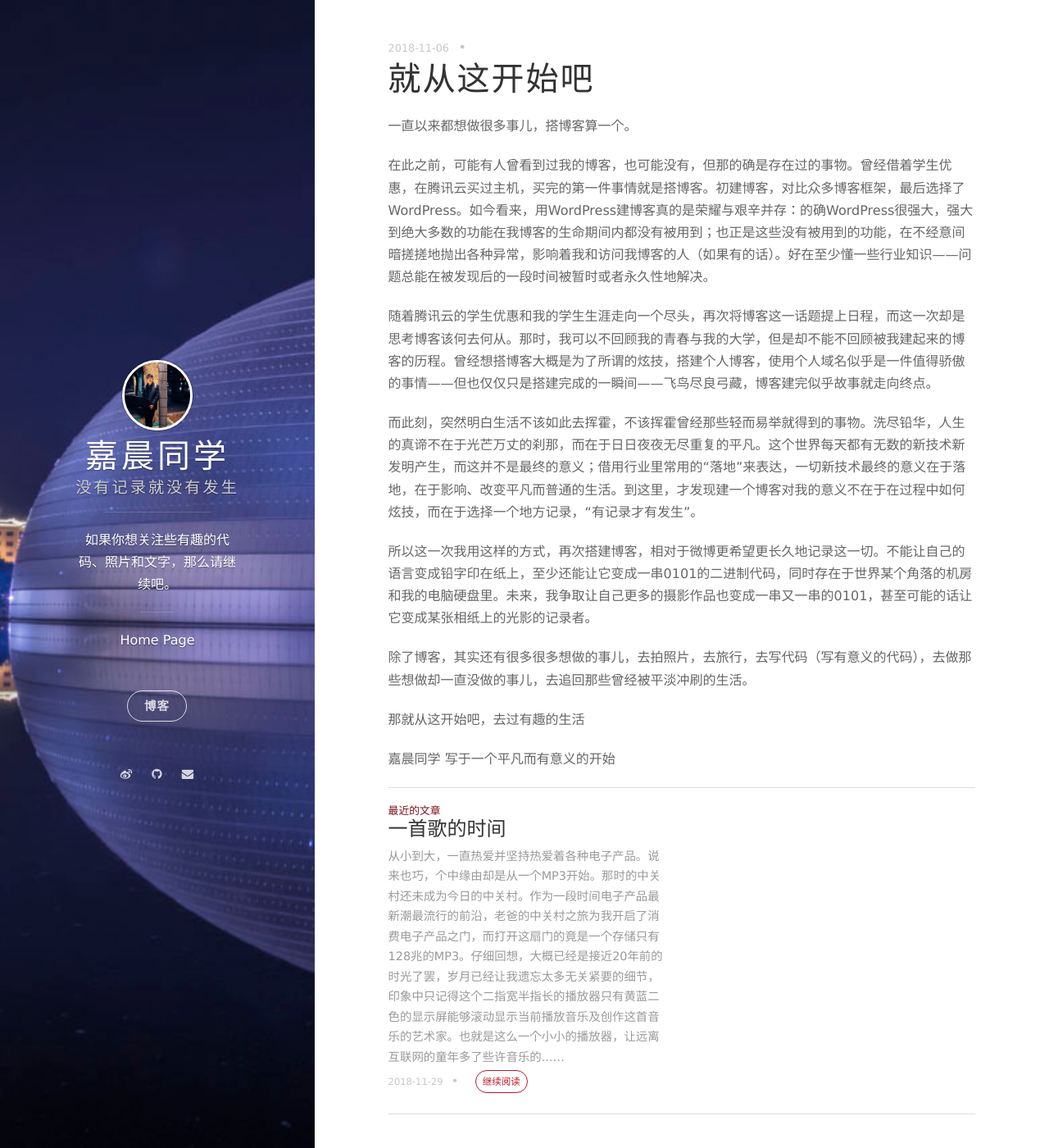
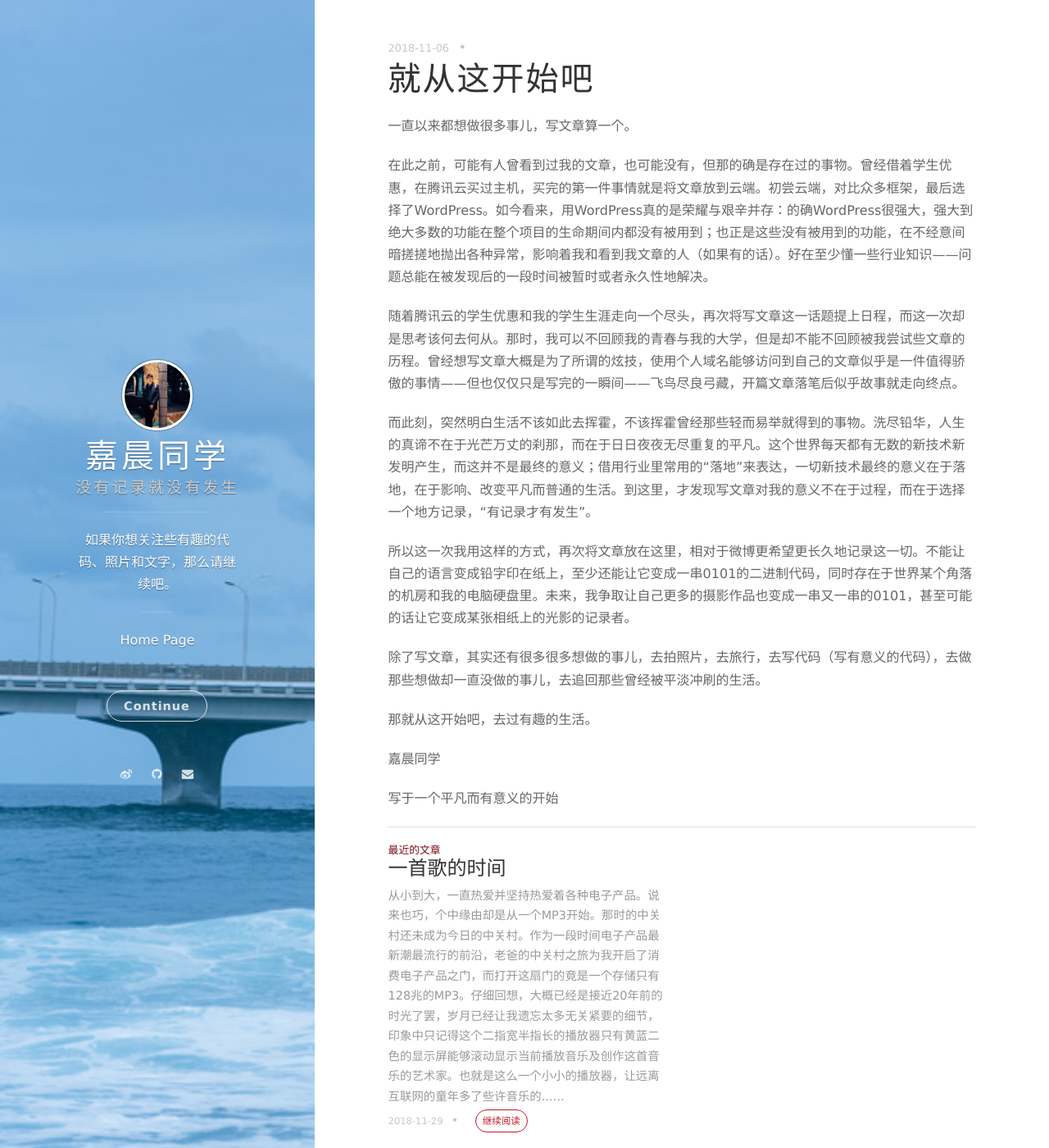
Before and after one commit to fengjiachen/fengjiachen.github.io, a Jekyll site: the page built from _posts/2018-11-06-就从这开始吧.markdown, in a window 1280 px wide and 1400 px high. Shown: the whole window at 82% size. Built offline with Jekyll 4.4.1, drawn with Linux system fonts in a browser that asks for light colours; nearby versions of some CDN libraries.

Commit message:
beian number

```diff
--- a/_config.yml
+++ b/_config.yml
@@ -17,8 +17,8 @@ highlighter: rouge
 
 # The blog button should not be removed.
 blog_button:
-    title: 博客
-    description: Visit blog
+    title: Continue
+    description: continue and enjoy
 
 # Navigation buttons in the front page.
 nav:
@@ -39,7 +39,7 @@ paginate_path: "page/:num/"
 social:
     nickname: 嘉晨同学
     weibo: u/2813122022
-    github: CapFeng
+    github: fengjiachen
     mail: buaa_fengjiachen@foxmail.com
 
 # Google Analytics
--- a/_includes/footer.html
+++ b/_includes/footer.html
@@ -1,5 +1,8 @@
 <section class="footer">
     <footer>
-        <span class="footer__copyright">本站{% if site.creator %}由 {{site.creator}} 创建{% endif %}</span>
+        <span class="footer__copyright">本站{% if site.creator %}由 {{site.creator}} 创建{% endif %}
+            <p><a href="http://www.miit.gov.cn/">京ICP备16047850号</a></p>
+        </span>
+
     </footer>
 </section>
--- a/_posts/2018-11-06-就从这开始吧.markdown
+++ b/_posts/2018-11-06-就从这开始吧.markdown
@@ -4,19 +4,22 @@ title:  "就从这开始吧"
 date:   2018-11-06 21:26:54 +0800
 categories: jekyll update
 ---
-一直以来都想做很多事儿，搭博客算一个。
+一直以来都想做很多事儿，写文章算一个。
 
-在此之前，可能有人曾看到过我的博客，也可能没有，但那的确是存在过的事物。曾经借着学生优惠，在腾讯云买过主机，买完的第一件事情就是搭博客。初建博客，对比众多博客框架，最后选择了WordPress。如今看来，用WordPress建博客真的是荣耀与艰辛并存：的确WordPress很强大，强大到绝大多数的功能在我博客的生命期间内都没有被用到；也正是这些没有被用到的功能，在不经意间暗搓搓地抛出各种异常，影响着我和访问我博客的人（如果有的话）。好在至少懂一些行业知识——问题总能在被发现后的一段时间被暂时或者永久性地解决。
+在此之前，可能有人曾看到过我的文章，也可能没有，但那的确是存在过的事物。曾经借着学生优惠，在腾讯云买过主机，买完的第一件事情就是将文章放到云端。初尝云端，对比众多框架，最后选择了WordPress。如今看来，用WordPress真的是荣耀与艰辛并存：的确WordPress很强大，强大到绝大多数的功能在整个项目的生命期间内都没有被用到；也正是这些没有被用到的功能，在不经意间暗搓搓地抛出各种异常，影响着我和看到我文章的人（如果有的话）。好在至少懂一些行业知识——问题总能在被发现后的一段时间被暂时或者永久性地解决。
 
-随着腾讯云的学生优惠和我的学生生涯走向一个尽头，再次将博客这一话题提上日程，而这一次却是思考博客该何去何从。那时，我可以不回顾我的青春与我的大学，但是却不能不回顾被我建起来的博客的历程。曾经想搭博客大概是为了所谓的炫技，搭建个人博客，使用个人域名似乎是一件值得骄傲的事情——但也仅仅只是搭建完成的一瞬间——飞鸟尽良弓藏，博客建完似乎故事就走向终点。
+随着腾讯云的学生优惠和我的学生生涯走向一个尽头，再次将写文章这一话题提上日程，而这一次却是思考该何去何从。那时，我可以不回顾我的青春与我的大学，但是却不能不回顾被我尝试些文章的历程。曾经想写文章大概是为了所谓的炫技，使用个人域名能够访问到自己的文章似乎是一件值得骄傲的事情——但也仅仅只是写完的一瞬间——飞鸟尽良弓藏，开篇文章落笔后似乎故事就走向终点。
 
-而此刻，突然明白生活不该如此去挥霍，不该挥霍曾经那些轻而易举就得到的事物。洗尽铅华，人生的真谛不在于光芒万丈的刹那，而在于日日夜夜无尽重复的平凡。这个世界每天都有无数的新技术新发明产生，而这并不是最终的意义；借用行业里常用的“落地”来表达，一切新技术最终的意义在于落地，在于影响、改变平凡而普通的生活。到这里，才发现建一个博客对我的意义不在于在过程中如何炫技，而在于选择一个地方记录，“有记录才有发生”。
+而此刻，突然明白生活不该如此去挥霍，不该挥霍曾经那些轻而易举就得到的事物。洗尽铅华，人生的真谛不在于光芒万丈的刹那，而在于日日夜夜无尽重复的平凡。这个世界每天都有无数的新技术新发明产生，而这并不是最终的意义；借用行业里常用的“落地”来表达，一切新技术最终的意义在于落地，在于影响、改变平凡而普通的生活。到这里，才发现写文章对我的意义不在于过程，而在于选择一个地方记录，“有记录才有发生”。
 
-所以这一次我用这样的方式，再次搭建博客，相对于微博更希望更长久地记录这一切。不能让自己的语言变成铅字印在纸上，至少还能让它变成一串0101的二进制代码，同时存在于世界某个角落的机房和我的电脑硬盘里。未来，我争取让自己更多的摄影作品也变成一串又一串的0101，甚至可能的话让它变成某张相纸上的光影的记录者。
+所以这一次我用这样的方式，再次将文章放在这里，相对于微博更希望更长久地记录这一切。不能让自己的语言变成铅字印在纸上，至少还能让它变成一串0101的二进制代码，同时存在于世界某个角落的机房和我的电脑硬盘里。未来，我争取让自己更多的摄影作品也变成一串又一串的0101，甚至可能的话让它变成某张相纸上的光影的记录者。
 
-除了博客，其实还有很多很多想做的事儿，去拍照片，去旅行，去写代码（写有意义的代码），去做那些想做却一直没做的事儿，去追回那些曾经被平淡冲刷的生活。
+除了写文章，其实还有很多很多想做的事儿，去拍照片，去旅行，去写代码（写有意义的代码），去做那些想做却一直没做的事儿，去追回那些曾经被平淡冲刷的生活。
 
-那就从这开始吧，去过有趣的生活
+那就从这开始吧，去过有趣的生活。
+
+<!-- <img src="/assets/images/background-cover.jpg" height="500px"> -->
 
 嘉晨同学
+
 写于一个平凡而有意义的开始
```
Also changed, not shown: assets/images/background-cover.jpg, assets/images/background-cover1.jpg (deleted), assets/images/background-cover2.jpg (added), assets/images/background-cover3.jpg (deleted).
